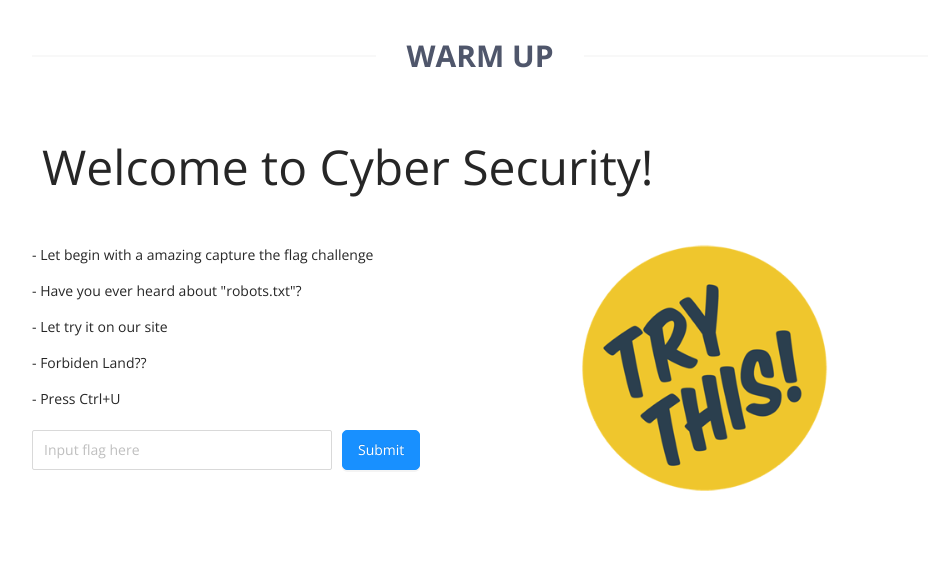
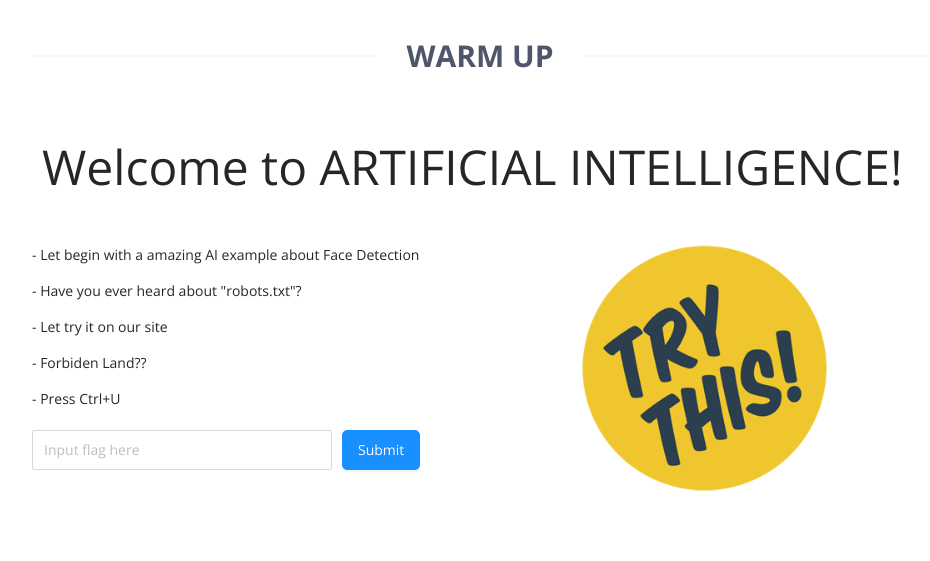
Before and after one commit to mHoang99/orientation-finder-frontend, a React (Create React App) app: page /speciality/1 in a window 1280 px wide. Shown: the part 1520-2081 px from the top of the page, without its empty margins (160-1090 px from the left). Built offline with nearby package versions, Linux system fonts and the light colour scheme; no server answers.

Commit message:
hang lam tiep

```diff
--- a/src/components/WarmUp/WarmUp.js
+++ b/src/components/WarmUp/WarmUp.js
@@ -1,75 +1,182 @@
-import React from 'react';
-import { Col, Row, Button, Input, Alert } from 'antd';
-import cssClasses from './WarmUp.module.css';
-import tryIcon from '../../assets/icons/try-this.png'
+import React from "react";
+import { Col, Row, Button, Input, Alert } from "antd";
+import cssClasses from "./WarmUp.module.css";
+import tryIcon from "../../assets/icons/try-this.png";
+const warmupList = [1, 3];
 class WarmUp extends React.Component {
   state = {
     flag: "",
     success: false,
     hiddenFalse: true,
-    }
+  };
 
   handleSubmitFlag = (e) => {
     e.preventDefault();
-        if (this.state.flag === "`flag{w3lc0me_t0_s3cur1ty}`") {
+    if (this.state.flag === "flag{w3lc0me_t0_s3cur1ty}") {
       this.setState({
         success: true,
-                hiddenFalse: true
-            })
+        hiddenFalse: true,
+      });
+    } else {
+      this.setState({
+        hiddenFalse: false,
+      });
     }
-        else {
-            this.setState({
-                hiddenFalse: false
-            })
-        }
-    }
+  };
   onChangeInput = (e) => {
     this.setState({
-            flag: e.target.value
-        })
+      flag: e.target.value,
+    });
     // console.log(e.target.value)
-    }
+  };
 
   render() {
     return (
       <React.Fragment>
+        {window.location.href.split("/")[2] == 3 ? (
+          <div>
             <Row>
-                    <h1 style={{ marginBottom: "2.5rem", padding: '10px', textAlign: "center" }}>Welcome to Cyber Security!</h1>
+              <h1
+                style={{
+                  marginBottom: "2.5rem",
+                  padding: "10px",
+                  textAlign: "center",
+                }}
+              >
+                Welcome to Cyber Security!
+              </h1>
             </Row>
             <Row>
               <Col span={12} align="start" className={cssClasses.chatHint}>
-                        <p className={cssClasses.Odd}>- Let begin with a amazing capture the flag challenge</p>
-                        <p className={cssClasses.Even}>- Have you ever heard about "robots.txt"?</p>
+                <p className={cssClasses.Odd}>
+                  - Let begin with a amazing capture the flag challenge
+                </p>
+                <p className={cssClasses.Even}>
+                  - Have you ever heard about "robots.txt"?
+                </p>
                 <p className={cssClasses.Odd}>- Let try it on our site</p>
                 <p className={cssClasses.Even}>- Forbiden Land??</p>
                 <p className={cssClasses.Odd}>- Press Ctrl+U </p>
                 <Row justify="left" style={{ marginTop: "20px" }}>
-                            <Input style={{ width: '40%', marginRight: "10px", minWidth: "300px" }} placeholder="Input flag here" onChange={this.onChangeInput} />
-                            <Button type="primary" htmlType="submit" onClick={this.handleSubmitFlag}>
+                  <Input
+                    style={{
+                      width: "40%",
+                      marginRight: "10px",
+                      minWidth: "300px",
+                    }}
+                    placeholder="Input flag here"
+                    onChange={this.onChangeInput}
+                  />
+                  <Button
+                    type="primary"
+                    htmlType="submit"
+                    onClick={this.handleSubmitFlag}
+                  >
                     Submit
                   </Button>
-
                 </Row>
               </Col>
               <Col span={12}>
                 <Row justify="center">
-                            <a className={cssClasses.TryItOut} href="/robots.txt" target="new">
-                                <img style={{ width: '250px' }} src={tryIcon} href="/robots.txt" target="new" />
+                  <a
+                    className={cssClasses.TryItOut}
+                    href="/robots.txt"
+                    target="new"
+                  >
+                    <img
+                      style={{ width: "250px" }}
+                      src={tryIcon}
+                      href="/robots.txt"
+                      target="new"
+                    />
                   </a>
                 </Row>
 
                 <Row align="center" style={{ marginTop: "20px" }}>
-                            {this.state.success ? (<Alert message="Congratulation" type="success" />) : null}
-                            {!this.state.hiddenFalse ? (<Alert message="Try Again" type="error" />) : null}
+                  {this.state.success ? (
+                    <Alert message="Congratulation" type="success" />
+                  ) : null}
+                  {!this.state.hiddenFalse ? (
+                    <Alert message="Try Again" type="error" />
+                  ) : null}
                 </Row>
               </Col>
+            </Row>
+          </div>
+        ) : (
+          <div>
+            <Row>
+              <h1
+                style={{
+                  marginBottom: "2.5rem",
+                  padding: "10px",
+                  textAlign: "center",
+                }}
+              >
+                Welcome to ARTIFICIAL INTELLIGENCE!
+              </h1>
+            </Row>
+            <Row>
+              <Col span={12} align="start" className={cssClasses.chatHint}>
+                <p className={cssClasses.Odd}>
+                  - Let begin with a amazing AI example about Face Detection
+                </p>
+                <p className={cssClasses.Even}>
+                  - Have you ever heard about "robots.txt"?
+                </p>
+                <p className={cssClasses.Odd}>- Let try it on our site</p>
+                <p className={cssClasses.Even}>- Forbiden Land??</p>
+                <p className={cssClasses.Odd}>- Press Ctrl+U </p>
+                <Row justify="left" style={{ marginTop: "20px" }}>
+                  <Input
+                    style={{
+                      width: "40%",
+                      marginRight: "10px",
+                      minWidth: "300px",
+                    }}
+                    placeholder="Input flag here"
+                    onChange={this.onChangeInput}
+                  />
+                  <Button
+                    type="primary"
+                    htmlType="submit"
+                    onClick={this.handleSubmitFlag}
+                  >
+                    Submit
+                  </Button>
+                </Row>
+              </Col>
+              <Col span={12}>
+                <Row justify="center">
+                  <a
+                    className={cssClasses.TryItOut}
+                    href="/robots.txt"
+                    target="new"
+                  >
+                    <img
+                      style={{ width: "250px" }}
+                      src={tryIcon}
+                      href="/robots.txt"
+                      target="new"
+                    />
+                  </a>
+                </Row>
 
+                <Row align="center" style={{ marginTop: "20px" }}>
+                  {this.state.success ? (
+                    <Alert message="Congratulation" type="success" />
+                  ) : null}
+                  {!this.state.hiddenFalse ? (
+                    <Alert message="Try Again" type="error" />
+                  ) : null}
                 </Row>
+              </Col>
+            </Row>
+          </div>
+        )}
       </React.Fragment>
-
     );
   }
-
 }
 
 export default WarmUp;
```
Lines whose indentation alone changed are shown as unchanged.
